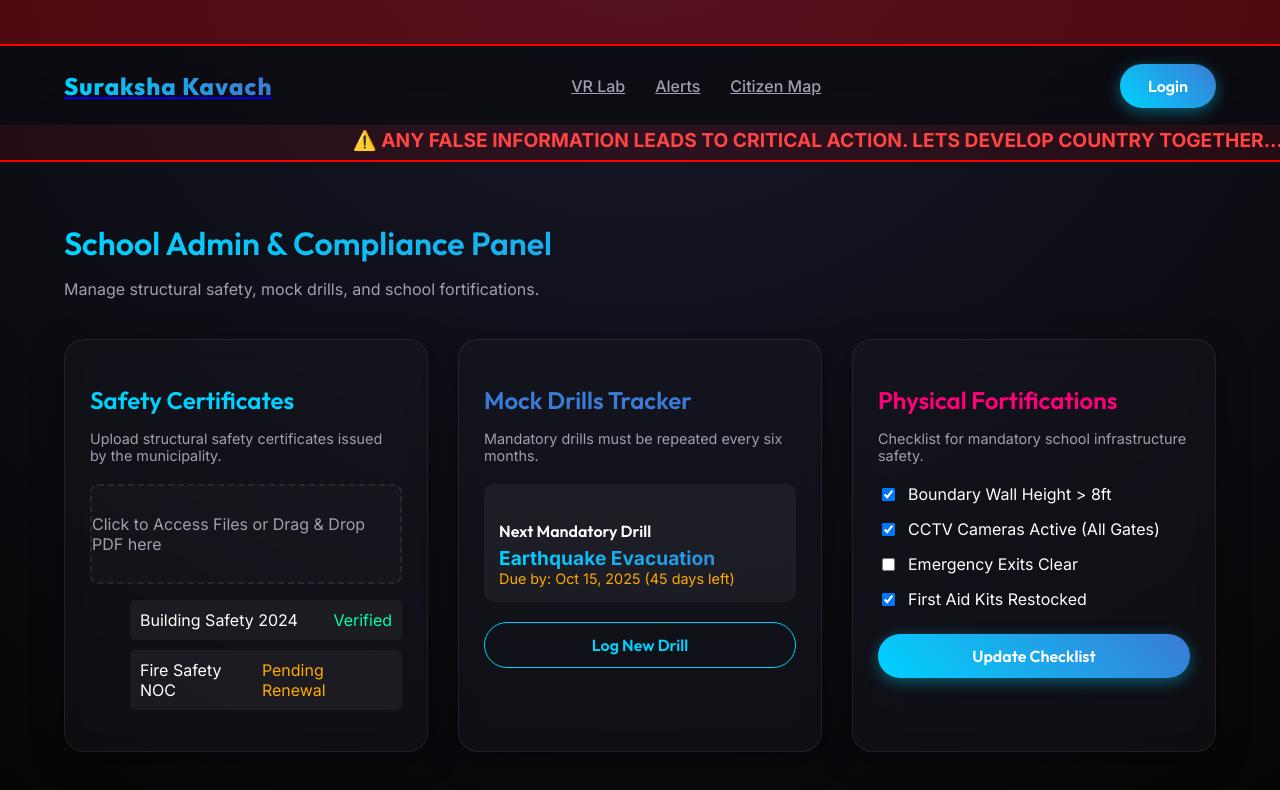
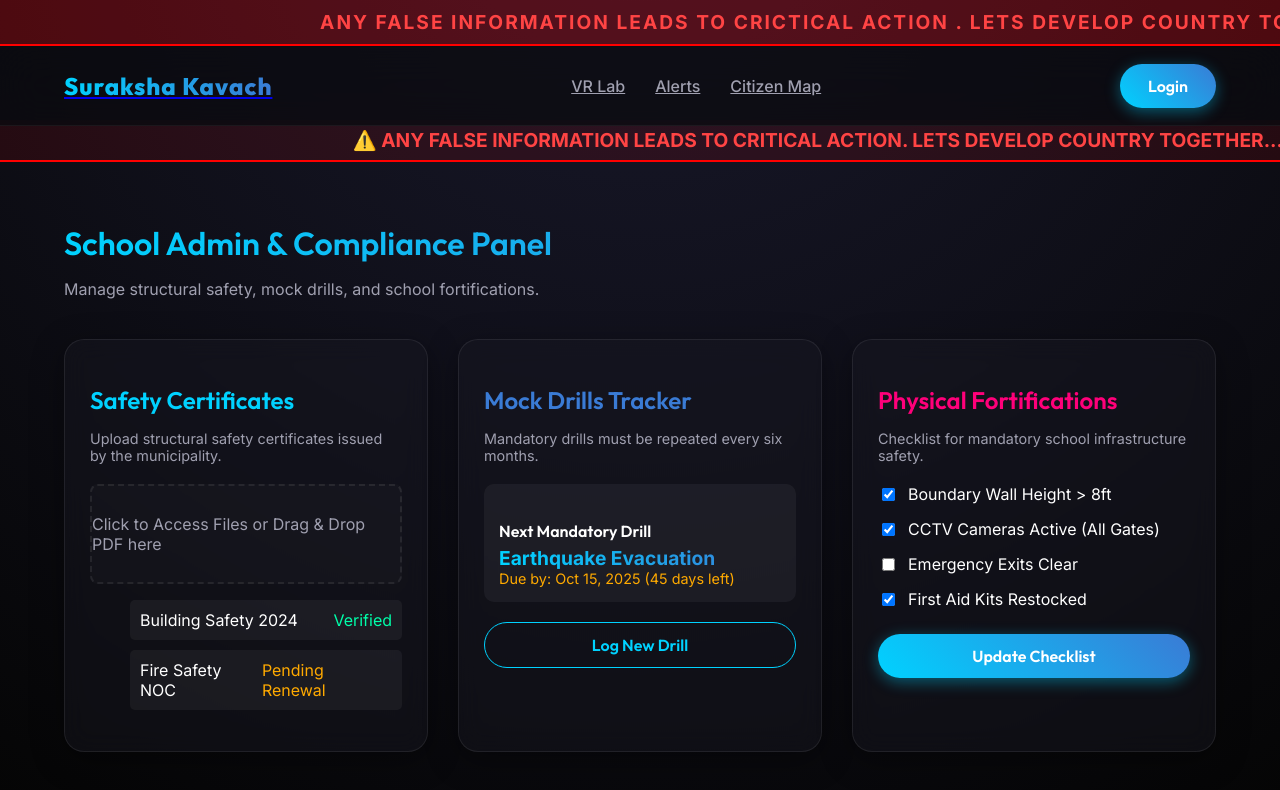
Before and after one commit to 25211a05ee-bhargav/suraksha-kavach, a Next.js app: page /admin in a window 1280 px wide. Shown: the top 790 px of the page. Built offline with nearby package versions, Linux system fonts and the light colour scheme; no server answers.

Commit message:
Update Navbar.tsx

```diff
--- a/src/components/layout/Navbar.tsx
+++ b/src/components/layout/Navbar.tsx
@@ -19,12 +19,27 @@ export default function Navbar() {
             50% { background-color: rgba(255, 0, 0, 0.4); }
             100% { background-color: rgba(255, 0, 0, 0.1); }
           }
+          @keyframes scroll-left {
+            0% { transform: translateX(100%); }
+            100% { transform: translateX(-100%); }
+          }
         `}
       </style>
       <div style={{ borderBottom: '2px solid red', width: '100%', overflow: 'hidden', animation: 'pulseRed 2s infinite ease-in-out' }}>
-        <marquee style={{ color: '#ff4444', fontWeight: 'bold', fontSize: '1.2rem', padding: '10px 0', textTransform: 'uppercase', letterSpacing: '2px', display: 'block', width: '100%' }}>
+        <p style={{
+          color: '#ff4444',
+          fontWeight: 'bold',
+          fontSize: '1.2rem',
+          padding: '10px 0',
+          textTransform: 'uppercase',
+          letterSpacing: '2px',
+          display: 'inline-block',
+          whiteSpace: 'nowrap',
+          animation: 'scroll-left 15s linear infinite',
+          margin: 0
+        }}>
           ANY FALSE INFORMATION LEADS TO CRICTICAL ACTION . LETS DEVELOP COUNTRY TOGETHER !! JAI HIND
-        </marquee>
+        </p>
       </div>
       <nav className={styles.navbar} style={{ position: 'relative' }}>
         <div className={styles.container}>
```
